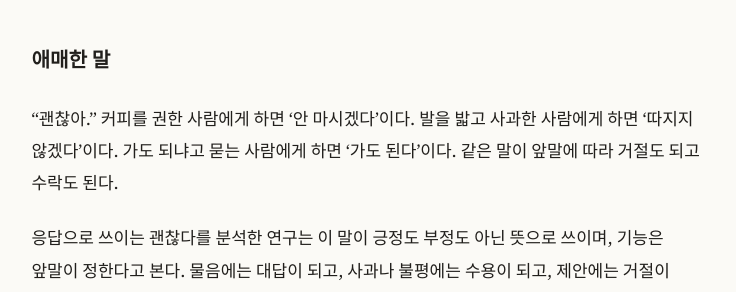
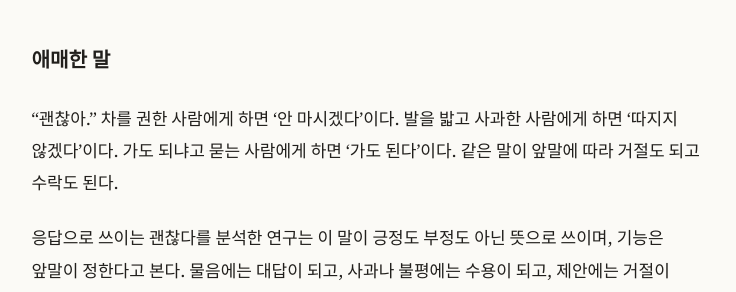
Before and after one commit to nonasking/essays, a Jekyll site: the page built from blurred-words/index.md, in a window 1280 px wide and 900 px high, scrolled down 1827 px. Shown: the part 153-445 px from the top of the window, without its empty margins (271-1007 px from the left). Built offline with Jekyll 4.4.1, drawn with Linux system fonts in a browser that asks for light colours.

Commit message:
Blurred Words: 커피 → 차 in the 괜찮아 example
Co-Authored-By: Claude Opus 5.5 <noreply@anthropic.com>
Claude-Session: https://claude.ai/code/session_01BTGLPFJw7ge9bGjKatTSiy

```diff
--- a/blurred-words/index.md
+++ b/blurred-words/index.md
@@ -36,7 +36,7 @@ description: 애매한 말은 골라야 하고, 모호한 말은 선을 그어
 
 ## 애매한 말
 
-"괜찮아." 커피를 권한 사람에게 하면 '안 마시겠다'이다. 발을 밟고 사과한 사람에게 하면 '따지지 않겠다'이다. 가도 되냐고 묻는 사람에게 하면 '가도 된다'이다. 같은 말이 앞말에 따라 거절도 되고 수락도 된다.
+"괜찮아." 차를 권한 사람에게 하면 '안 마시겠다'이다. 발을 밟고 사과한 사람에게 하면 '따지지 않겠다'이다. 가도 되냐고 묻는 사람에게 하면 '가도 된다'이다. 같은 말이 앞말에 따라 거절도 되고 수락도 된다.
 
 응답으로 쓰이는 괜찮다를 분석한 연구는 이 말이 긍정도 부정도 아닌 뜻으로 쓰이며, 기능은 앞말이 정한다고 본다. 물음에는 대답이 되고, 사과나 불평에는 수용이 되고, 제안에는 거절이 되고, 허가를 구하는 말에는 수락이 된다(허상희 2007). 말뭉치와 드라마 대본으로 사전 뜻을 다시 가른 연구는 여섯 항목을 놓는다. 좋다, 충분하다, 적절하다, 가능하다, 상관없다, 무사하다이다. 같은 연구는 한국어 교재가 괜찮다의 여러 뜻과 의사소통 기능을 자세히 설명하지 않는다고 적는다(조영보 2019).
 
```
